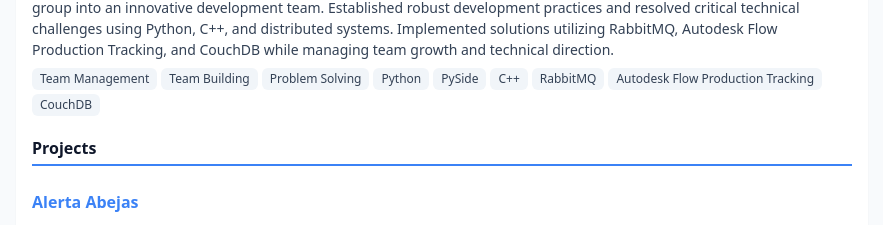
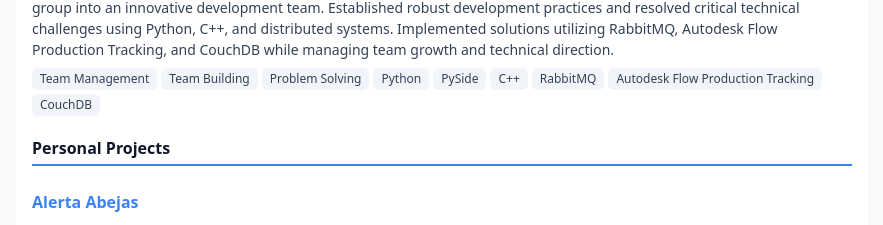
Before and after one commit to ksallee/resume, a SvelteKit app: page / in a window 1280 px wide. Shown: the part 2034-2259 px from the top of the page, without its empty margins (40-923 px from the left). Built offline with nearby package versions, Linux system fonts and the light colour scheme.

Commit message:
changed section title

```diff
--- a/src/routes/+page.svelte
+++ b/src/routes/+page.svelte
@@ -72,7 +72,7 @@
 
       <!-- Projects -->
       <section>
-        <h3 class="section-title">Projects</h3>
+        <h3 class="section-title">Personal Projects</h3>
         {#each profile.projects as project}
           <div class="project-item">
             <div class="project-header">
```
